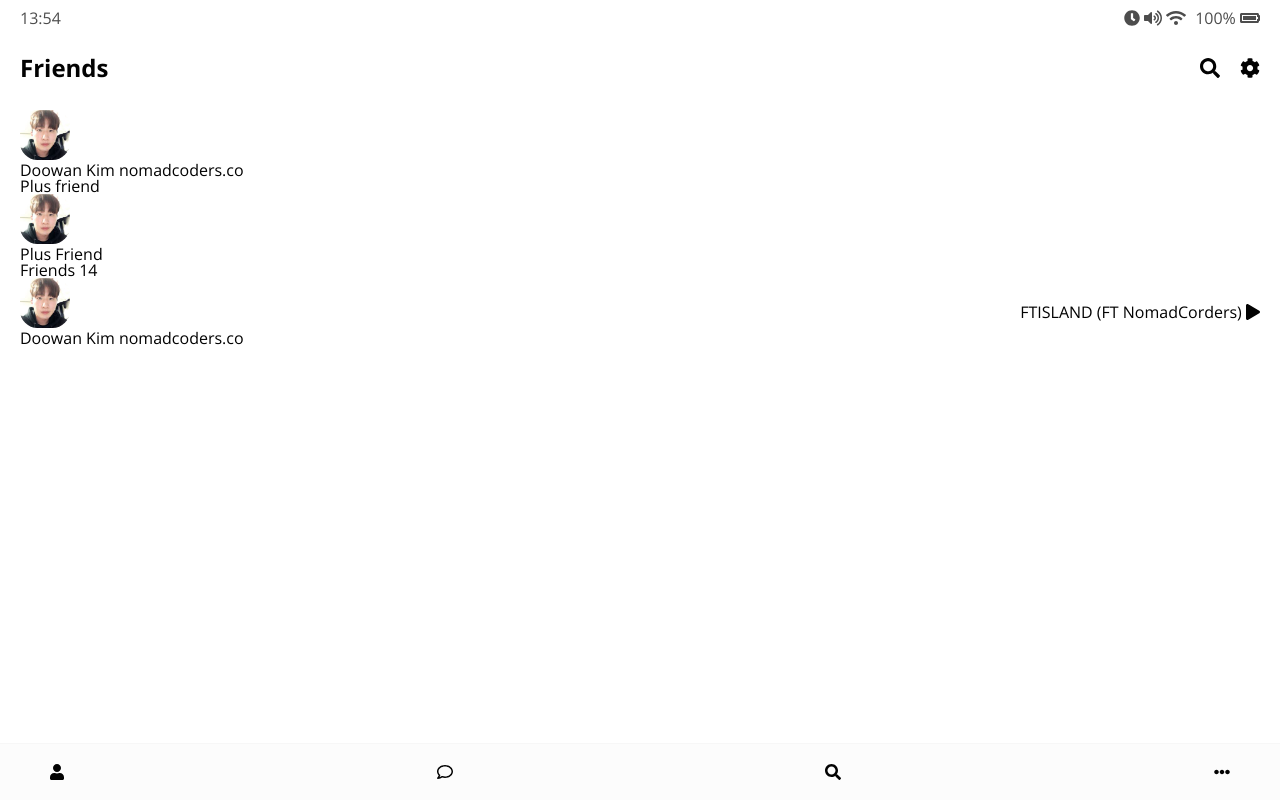
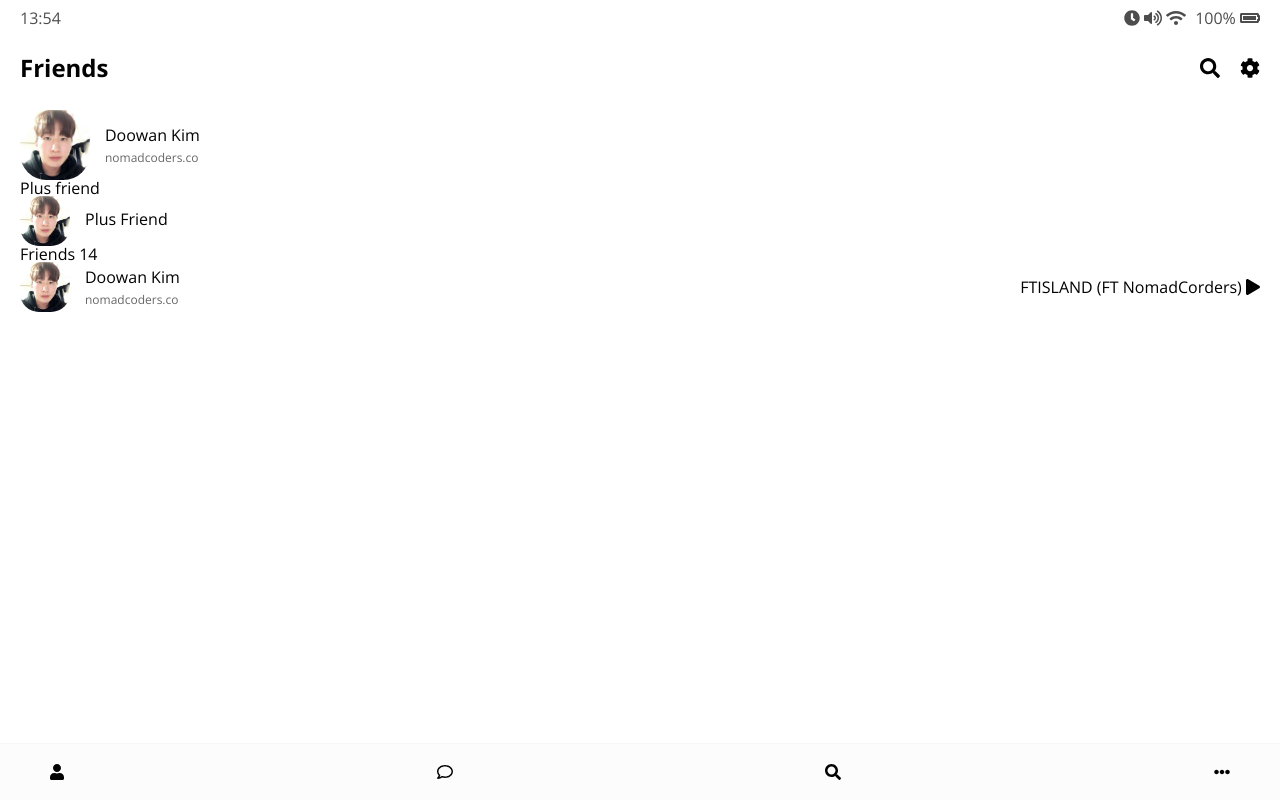
Before and after one commit to doowankim/kakao-clone-2.0, a website: page friends.html in a window 1280 px wide. Drawn offline with nearby package versions, Linux system fonts and the light colour scheme.

Commit message:
Friend Component part #2

```diff
--- a/css/friend.css
+++ b/css/friend.css
@@ -6,11 +6,48 @@
 
 .friend .friend__avatar {
     width: 50px;
-    border-radius: 35%; /* 이 경우에는 avatar 크기가 바뀔거라서 px로 줄 수 없다. 따라서 상대적인 radius가 필요하다 */
+    border-radius: 38%; /* 이 경우에는 avatar 크기가 바뀔거라서 px로 줄 수 없다. 따라서 상대적인 radius가 필요하다 */
 }
 
 /* friend__avatar와 g-avatar class를 동시에 적용 (띄어쓰기 x) */
 /* 띄어쓰기를 하면 friend__avatar 안에 g-avatar class를 의미 */
 .friend__avatar.g-avatar {
-    /* width: 70px; */
+    width: 70px;
 }
+
+.friend__avatar.m-avatar {
+    width: 60px;
+}
+
+.friend .friend__column {
+    display: flex;
+    align-items: center;
+}
+
+.friend .friend__avatar {
+    margin-right: 15px;
+}
+
+.friend__content .friend__name {
+    display: block; /* 항상 위쪽에 있어야 하므로*/
+    margin-bottom: 5px;
+}
+
+.friend__content .friend__status,
+.friend__content .friend__bottom-text,
+.friend .chat__timestamp {
+    opacity: 0.6;
+}
+
+.friend__content .friend__bottom-text {
+    font-size: 14px;
+}
+
+.friend__content .friend__status {
+    font-size: 12px;
+}
+
+.friend__content .friend__status,
+.friend .chat__timestamp {
+    font-size: 12px;
+}
--- a/css/styles.css
+++ b/css/styles.css
@@ -18,4 +18,5 @@ body {
 
 a {
     color: inherit;
+    text-decoration: none;
 }
--- a/friends.html
+++ b/friends.html
@@ -38,7 +38,7 @@
     <main class="friends">
         <header class="friends__header">
             <div class="friends__friend friend friend--lg">
-                <div class="friend__cloumn">
+                <div class="friend__column">
                 <img src="images/avatarr.jpg" alt="" class="g-avatar friend__avatar">
                     <div class="friend__content">
                         <span class="friend__name">
@@ -55,7 +55,7 @@
             <h5 class="friends__title">Plus friend</h5>
             <div class="friends__friend friend">
                 <div class="friend__column">
-                    <img src="images/avatarr.jpg" alt="" class="g-avatar friend__avatar">
+                    <img src="images/avatarr.jpg" alt="" class="friend__avatar">
                     <div class="friend__content">
                         <span class="friend__name">
                             Plus Friend
@@ -68,7 +68,7 @@
             <h5 class="friends__title">Friends 14</h5>
             <li class="friends__friend friend friend--lg">
                 <div class="friend__column">
-                <img src="images/avatarr.jpg" alt="" class="g-avatar friend__avatar">
+                <img src="images/avatarr.jpg" alt="" class="friend__avatar">
                     <div class="friend__content">
                         <span class="friend__name">
                             Doowan Kim
```
Also changed, not shown: chat.html (+1 -1 lines), find.html (+1 -1 lines), index.html (+1 -1 lines).
